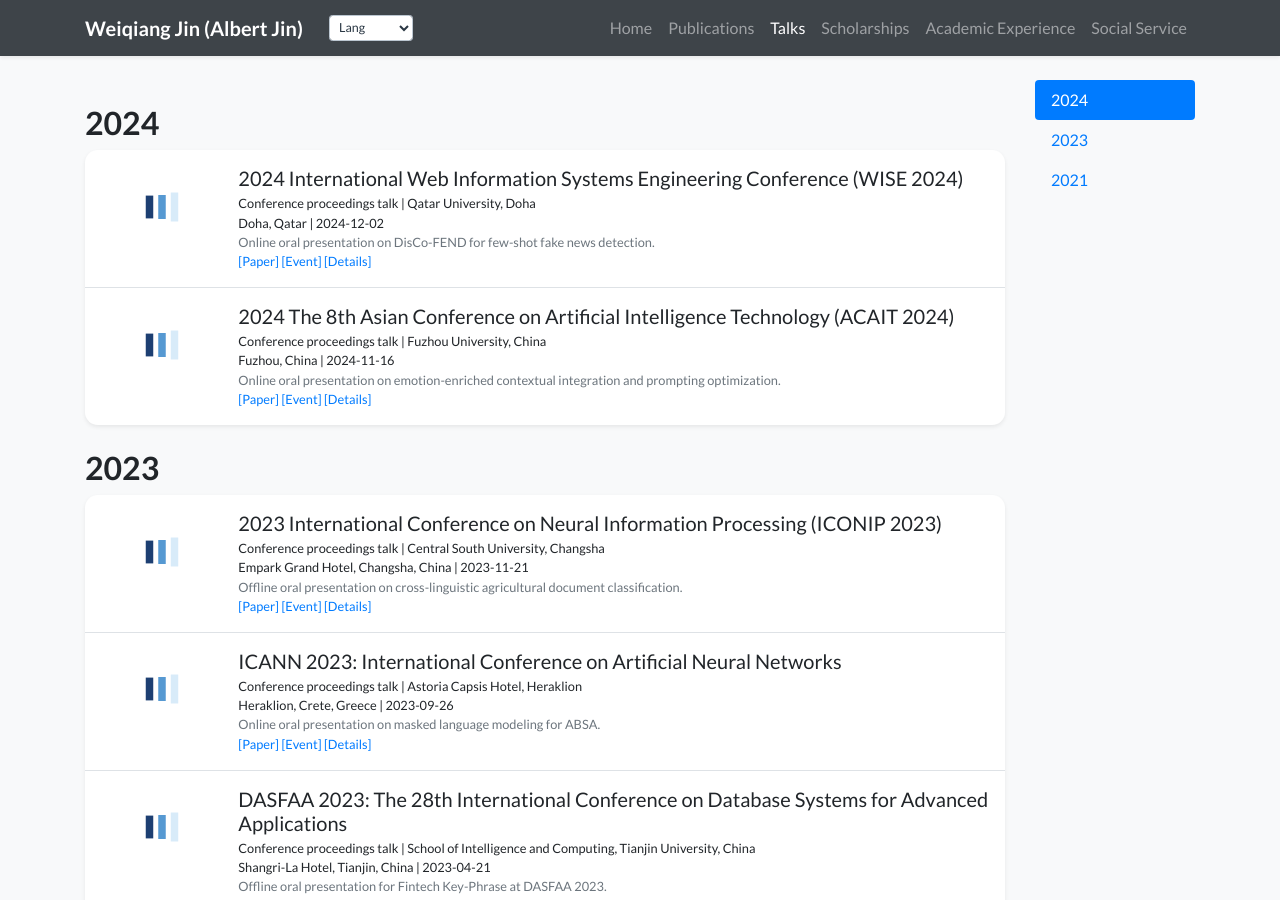
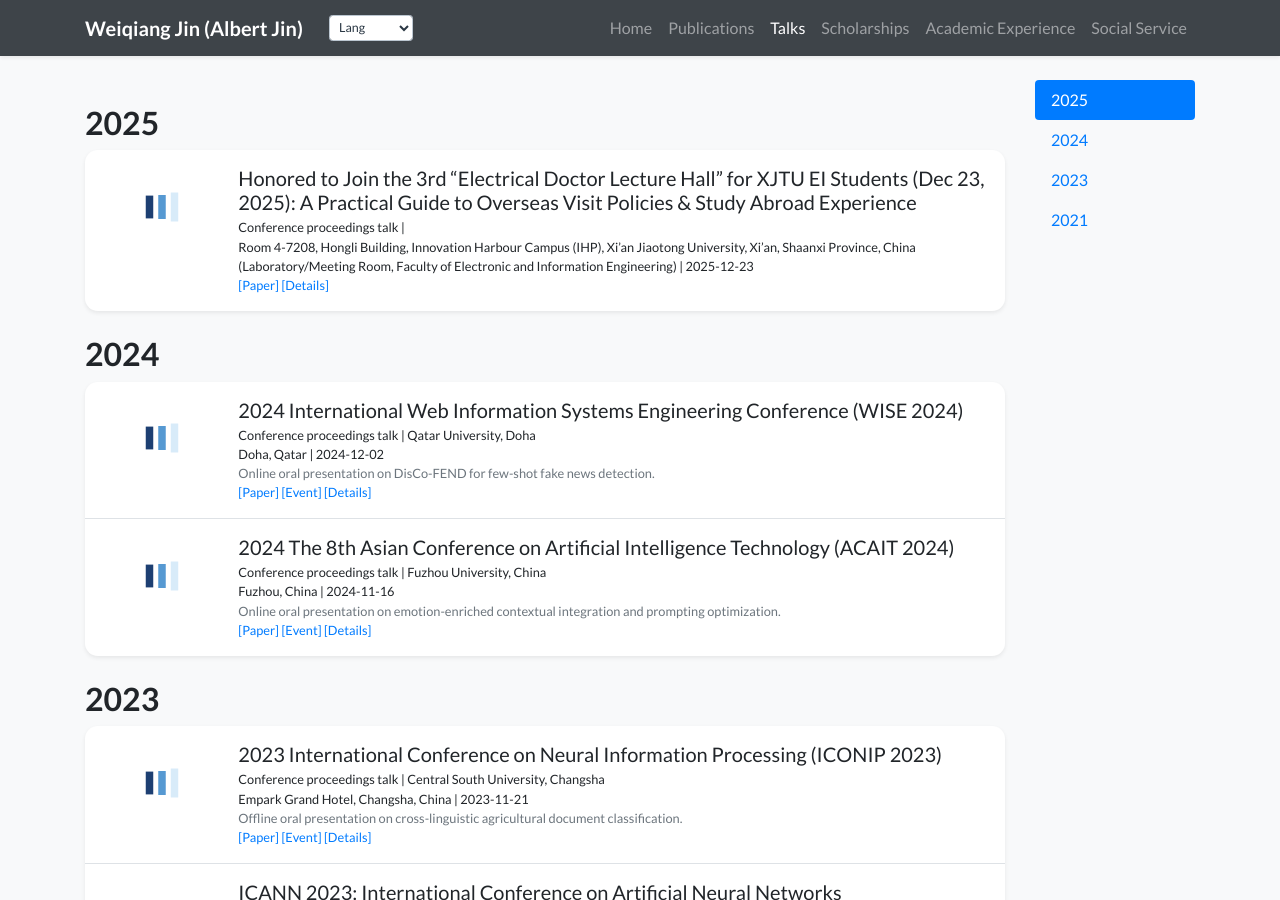
Before and after one commit to albert-jin/albert-evans.github.io, a Jekyll site: the page built from talks.html, in a window 1280 px wide and 900 px high. Built offline with Jekyll 4.4.1, drawn with Linux system fonts in a browser that asks for light colours; nearby versions of some CDN libraries; a style sheet for code colours, icons or effects is not loaded.

Commit message:
Update publications/news/talks via uploader (2026-04-27 10:44:57)

```diff
--- /dev/null
+++ b/_talks/2025-12-23-honored-to-join-the-3rd-electrical-doctor-lecture-hall-for-xjtu-ei-students-dec-23-2025-a-practical-guide-to-overseas-visit-policies-study-abroad-experience.md
@@ -0,0 +1,14 @@
+---
+title: "Honored to Join the 3rd “Electrical Doctor Lecture Hall” for XJTU EI Students (Dec 23, 2025): A Practical Guide to Overseas Visit Policies & Study Abroad Experience"
+date: "2025-12-23 00:00:00 +0800"
+type: "Conference proceedings talk"
+location: "Room 4-7208, Hongli Building, Innovation Harbour Campus (IHP), Xi’an Jiaotong University, Xi’an, Shaanxi Province, China (Laboratory/Meeting Room, Faculty of Electronic and Information Engineering)"
+paper_url: "https://mp.weixin.qq.com/s/dMCv9KUn_aYBW5VSTjMI3Q"
+cover: "/assets/image-albert-evans/image-continue-added/25-12-23-how-to-visit-talk.jfif"
+---
+
+It Was a Great Honor to Support the Students of the Faculty of Electronic and Information Engineering at Xi’an Jiaotong University on December 23, 2025, for the Successful Third Session of the “Electrical Doctor Lecture Hall”: A Seminar on Overseas Visit Entry-Exit Policies and Study Abroad Experience Sharing!
+
+
+
+![Honored to Join the 3rd “Electrical Doctor Lecture Hall” for XJTU EI Students (Dec 23, 2025): A Practical Guide to Overseas Visit Policies & Study Abroad Experience Photo 1]({{ '/assets/image-albert-evans/image-continue-added/25-12-23-how-to-visit-talk.jfif' | relative_url }})
```
Also changed, not shown: _includes/widgets/experience_card.html (+21 -1 lines), academic-experience.html (+23 -0 lines), assets/image-albert-evans/image-continue-added/25-12-23-how-to-visit-talk.jfif (added), 1 other file.
